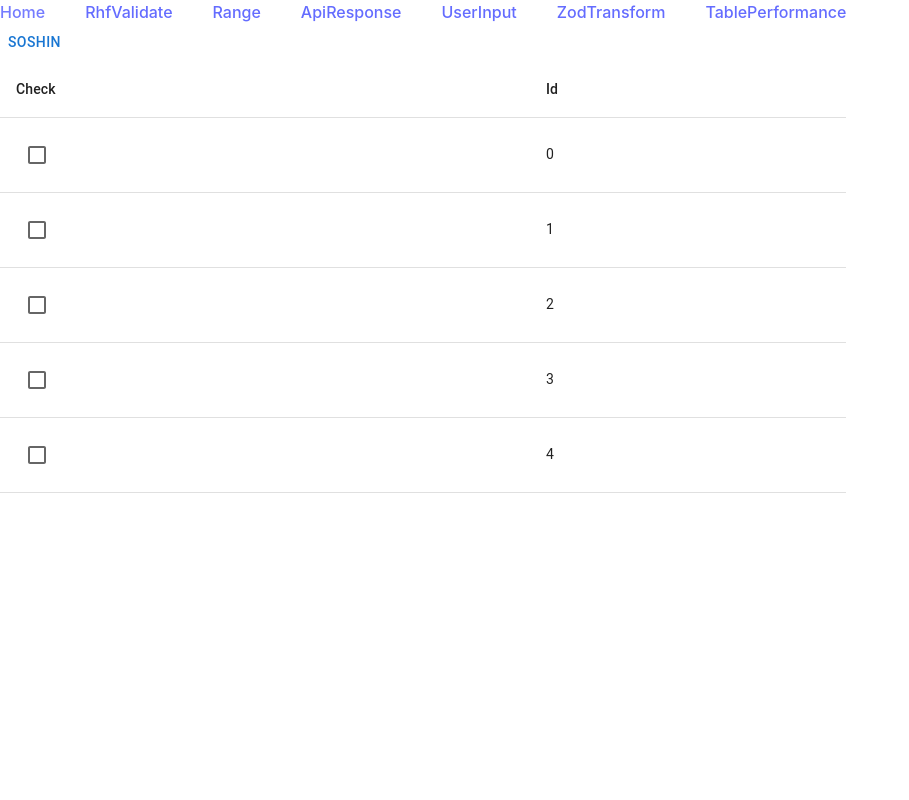
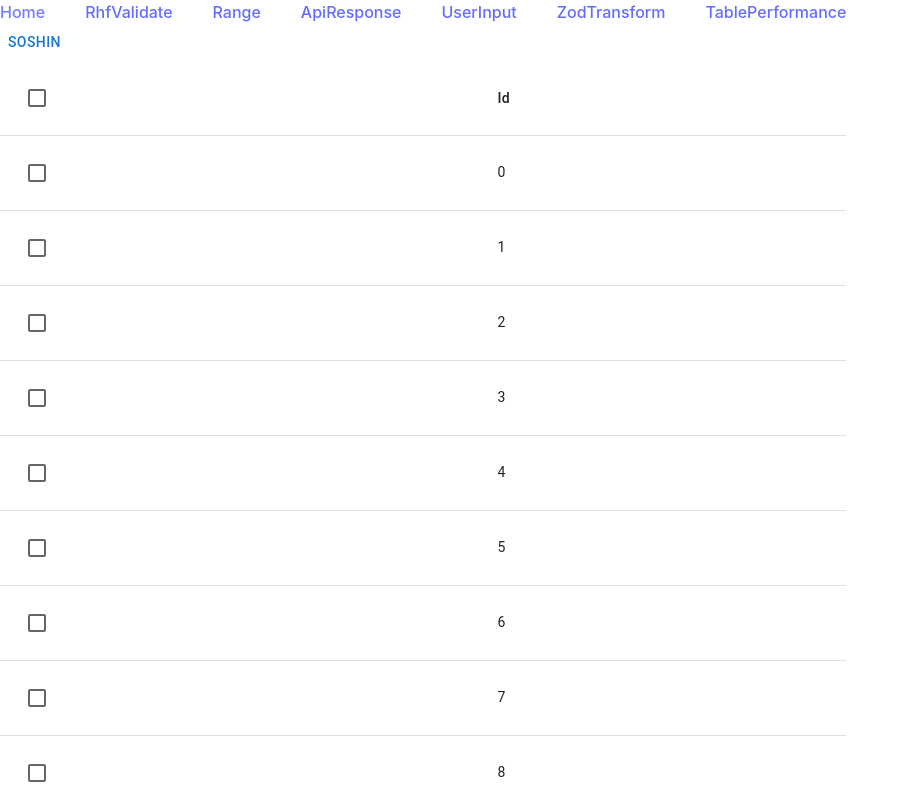
Before and after one commit to crypt0box/rhf-mui-practice, a React (Vite) app: page /tablePerformance in a window 1280 px wide. Shown: the top 800 px of the page, without its empty margins (0-909 px from the left). Built offline with nearby package versions, Linux system fonts and the light colour scheme.

Commit message:
妥協の産物

```diff
--- a/src/components/page/TablePerformance.tsx
+++ b/src/components/page/TablePerformance.tsx
@@ -7,6 +7,7 @@ import {
   TableRow,
 } from '@mui/material';
 import { useForm } from 'react-hook-form';
+import { Checkbox } from '../ui/Checkbox';
 import { RhfTableRow } from '../ui/RhfTableRow';
 
 type Table = {
@@ -14,7 +15,7 @@ type Table = {
 };
 
 export const TablePerformance = () => {
-  const { control, handleSubmit } = useForm<Table>({
+  const { control, handleSubmit, setValue } = useForm<Table>({
     defaultValues: { ids: [] },
   });
   const onSubmit = (data: Table) => {
@@ -34,13 +35,29 @@ export const TablePerformance = () => {
       <Table>
         <TableHead>
           <TableRow>
-            <TableCell>Check</TableCell>
+            <TableCell>
+              <Checkbox
+                onChange={(e) => {
+                  if (e.target.checked) {
+                    setValue(
+                      'ids',
+                      Array.from({ length: 500 }).fill(true) as boolean[]
+                    );
+                  } else {
+                    setValue(
+                      'ids',
+                      Array.from({ length: 500 }).fill(false) as boolean[]
+                    );
+                  }
+                }}
+              />
+            </TableCell>
             <TableCell>Id</TableCell>
           </TableRow>
         </TableHead>
         <TableBody>
-          {Array.from({ length: 5 }).map((_, i) => (
-            <RhfTableRow key={i} index={i} name={`ids.${i}`} control={control}>
+          {Array.from({ length: 500 }).map((_, i) => (
+            <RhfTableRow key={i} name={`ids.${i}`} control={control}>
               <TableCell>{i}</TableCell>
             </RhfTableRow>
           ))}
--- a/src/components/ui/RhfTableRow.tsx
+++ b/src/components/ui/RhfTableRow.tsx
@@ -4,7 +4,9 @@ import { FieldValues } from 'react-hook-form/dist/types/fields';
 import { Checkbox } from './Checkbox';
 
 export type RhfTableRow<T extends FieldValues> = TableRowProps &
-  UseControllerProps<T> & { children: React.ReactNode; index: number };
+  UseControllerProps<T> & {
+    children: React.ReactNode;
+  };
 
 export const RhfTableRow = <T extends FieldValues>(
   props: RhfTableRow<T>
@@ -13,6 +15,7 @@ export const RhfTableRow = <T extends FieldValues>(
   const {
     field: { ref, onChange, value, ...rest },
   } = useController<T>({ name, control });
+
   return (
     <TableRow sx={{ backgroundColor: value && '#E6F2FF' }}>
       <TableCell>
@@ -22,6 +25,7 @@ export const RhfTableRow = <T extends FieldValues>(
             onChange(e.target.checked);
           }}
           {...rest}
+          checked={value || false}
         />
       </TableCell>
       {children}
```
